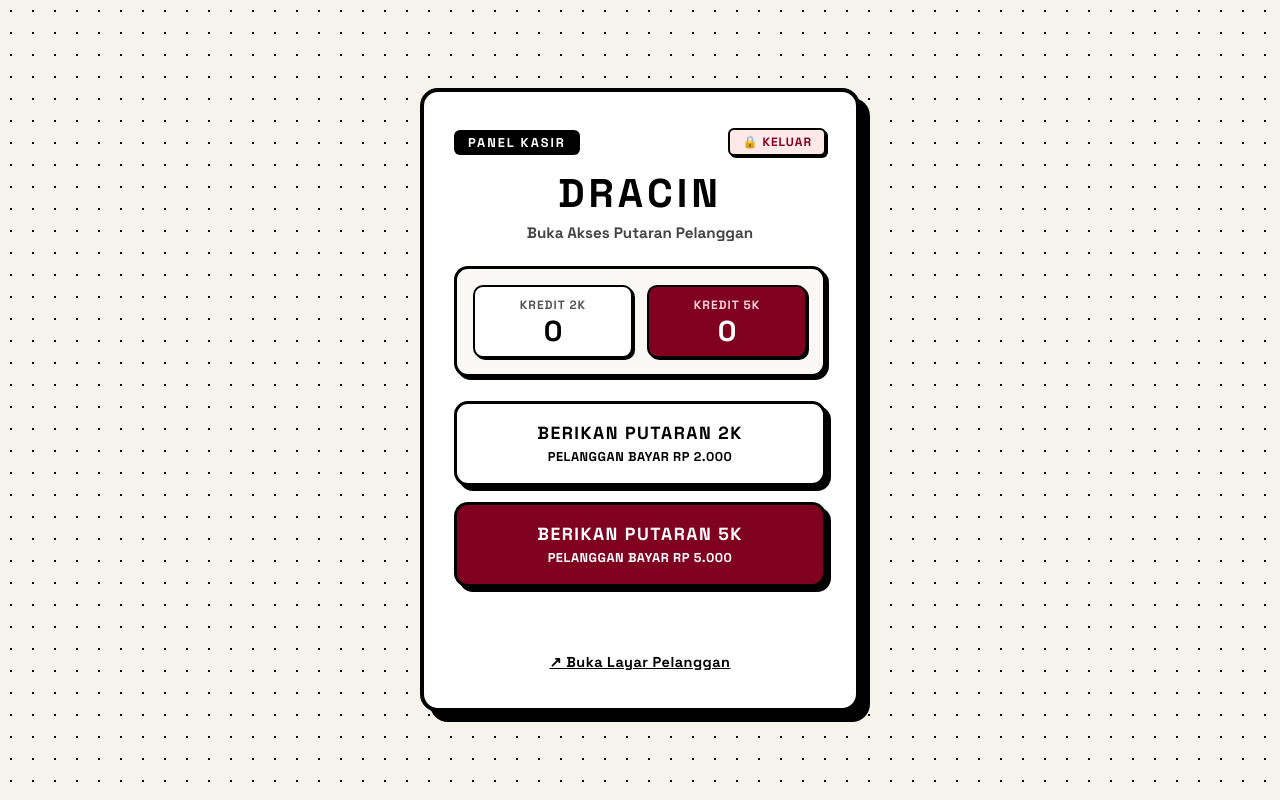
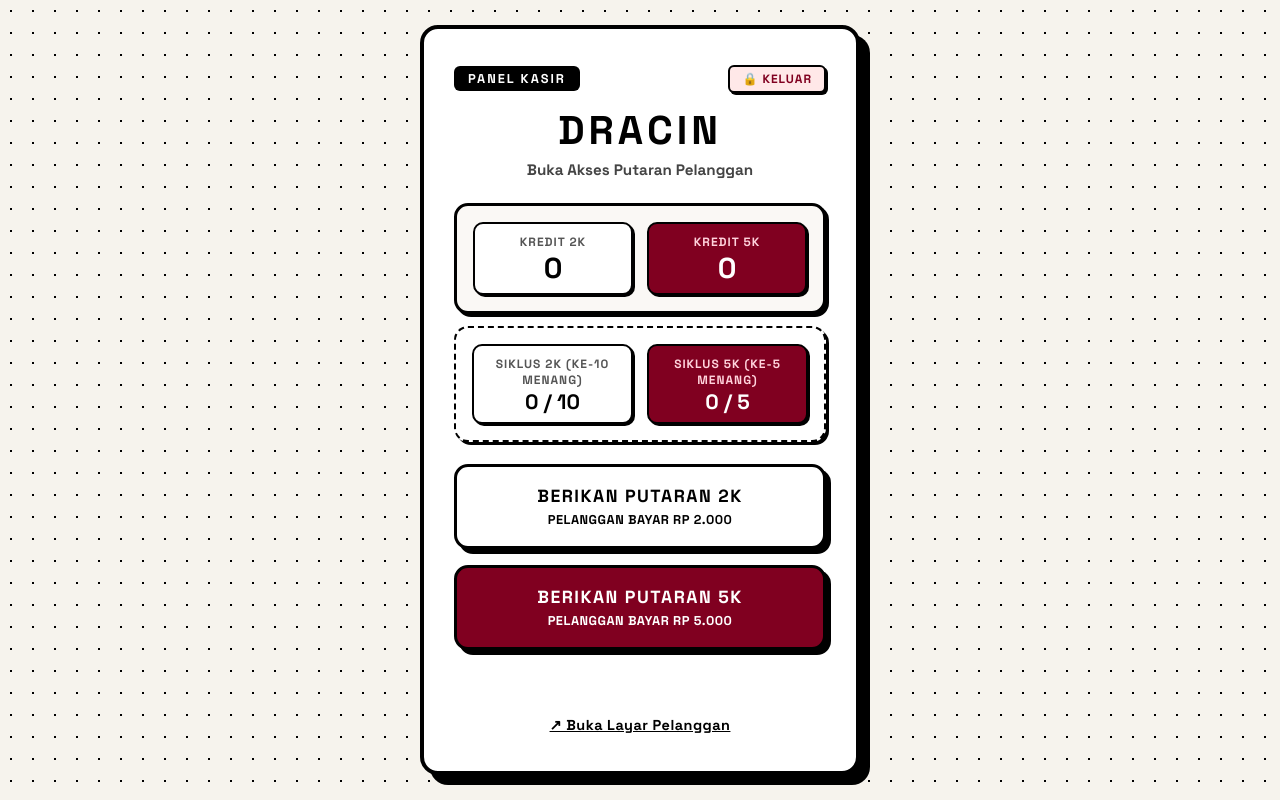
Before and after one commit to tazkiyah-m/dracin-spin, a Flask app: page /admin in a window 1280 px wide. Run offline with Flask 3, Linux system fonts and the light colour scheme; the visitor is signed in with stand-in values (Sample User, id 1); data that the repository does not hold is empty.

Commit message:
Implement profit-guaranteed win cycles (5th for 5k, 10th for 2k)

```diff
--- a/app.py
+++ b/app.py
@@ -78,6 +78,8 @@ def _stock_left(prize_key):
 store_state = {
     "credit_2k": 0,
     "credit_5k": 0,
+    "spin_count_2k": 0,
+    "spin_count_5k": 0,
     "history": []
 }
 
@@ -85,7 +87,7 @@ store_state = {
 def _public_state():
     _reset_stock_if_new_day()
     stock = {k: _stock_left(k) for k in PRIZES}
-    return {
+    state = {
         "credit_2k": store_state["credit_2k"],
         "credit_5k": store_state["credit_5k"],
         "history": store_state["history"][-10:][::-1],
@@ -94,6 +96,17 @@ def _public_state():
             for k, v in PRIZES.items()
         },
     }
+    # Hanya berikan info progress putaran rahasia jika admin kasir sedang login
+    if session.get("is_admin"):
+        c2k = store_state["spin_count_2k"] % 10
+        c5k = store_state["spin_count_5k"] % 5
+        state["admin_stats"] = {
+            "progress_2k": f"{c2k} / 10",
+            "progress_5k": f"{c5k} / 5",
+            "total_spins_2k": store_state["spin_count_2k"],
+            "total_spins_5k": store_state["spin_count_5k"],
+        }
+    return state
 
 
 def admin_required(f):
@@ -162,35 +175,36 @@ def api_spin():
         elif spin_type == "5k" and store_state["credit_5k"] < 1:
             return jsonify({"error": "Kredit 5K tidak cukup."}), 402
 
-        # Potong kredit secara atomic
+        # Potong kredit dan update counter putaran rahasia
         if spin_type == "2k":
             store_state["credit_2k"] -= 1
+            store_state["spin_count_2k"] += 1
+            # 2K: Menang hanya jika tepat putaran ke-10 (kelipatan 10)
+            is_winning_turn = (store_state["spin_count_2k"] % 10 == 0)
         else:
             store_state["credit_5k"] -= 1
+            store_state["spin_count_5k"] += 1
+            # 5K: Menang hanya jika tepat putaran ke-5 (kelipatan 5)
+            is_winning_turn = (store_state["spin_count_5k"] % 5 == 0)
 
         _client_cooldowns[client_token] = time.time()
 
-        # Hitung peluang menang
-        weights = []
-        for i, seg in enumerate(SEGMENTS):
-            key = seg["prize_key"]
-            if key is None:
-                weight = 10 if spin_type == "2k" else 2
-            else:
-                if _stock_left(key) > 0:
-                    weight = 1 if spin_type == "2k" else 5
-                else:
-                    weight = 0
-            weights.append(weight)
+        # Slot Zonk dan Slot Hadiah yang masih ada stok
+        zonk_indices = [i for i, seg in enumerate(SEGMENTS) if seg["prize_key"] is None]
+        prize_indices = [
+            i for i, seg in enumerate(SEGMENTS)
+            if seg["prize_key"] is not None and _stock_left(seg["prize_key"]) > 0
+        ]
 
-        chosen_index = random.choices(range(len(SEGMENTS)), weights=weights, k=1)[0]
-        chosen = SEGMENTS[chosen_index]
-        prize_key = chosen["prize_key"]
-
-        if prize_key is not None:
+        if is_winning_turn and prize_indices:
+            # Giliran menang! Pilih salah satu hadiah yang tersedia
+            chosen_index = random.choice(prize_indices)
+            prize_key = SEGMENTS[chosen_index]["prize_key"]
             _stock_state["given"][prize_key] += 1
             result = {"is_win": True, "prize_key": prize_key, "prize_name": PRIZES[prize_key]["name"]}
         else:
+            # 100% ZONK: Bukan giliran menang atau stok hadiah hari ini habis
+            chosen_index = random.choice(zonk_indices)
             result = {"is_win": False, "prize_key": None, "prize_name": "Zonk"}
 
         store_state["history"].append(result)
--- a/templates/admin/admin.html
+++ b/templates/admin/admin.html
@@ -152,6 +152,17 @@
       line-height: 1;
     }
 
+    .monitor-val-sm {
+      font-size: 1.3rem;
+    }
+
+    .status-monitor--stats {
+      margin-top: -12px;
+      margin-bottom: 22px;
+      background: #FFFFFF;
+      border: 2px dashed #000000;
+    }
+
     .actions {
       display: flex;
       flex-direction: column;
@@ -255,6 +266,18 @@
       </div>
     </div>
 
+    <!-- Monitor Rahasia Siklus Menang (Hanya Kasir) -->
+    <div class="status-monitor status-monitor--stats">
+      <div class="monitor-box">
+        <span class="monitor-label">Siklus 2K (Ke-10 Menang)</span>
+        <span class="monitor-val monitor-val-sm" id="stats-2k">0 / 10</span>
+      </div>
+      <div class="monitor-box monitor-box--5k">
+        <span class="monitor-label">Siklus 5K (Ke-5 Menang)</span>
+        <span class="monitor-val monitor-val-sm" id="stats-5k">0 / 5</span>
+      </div>
+    </div>
+
     <!-- Tombol Kasir -->
     <div class="actions">
       <button class="btn btn-2k" onclick="addCredit('2k')">
@@ -277,6 +300,8 @@
     const toast = document.getElementById("toast");
     const m2k = document.getElementById("monitor-2k");
     const m5k = document.getElementById("monitor-5k");
+    const s2k = document.getElementById("stats-2k");
+    const s5k = document.getElementById("stats-5k");
 
     async function fetchState() {
       try {
@@ -285,6 +310,10 @@
           const state = await res.json();
           m2k.textContent = state.credit_2k;
           m5k.textContent = state.credit_5k;
+          if (state.admin_stats) {
+            s2k.textContent = state.admin_stats.progress_2k;
+            s5k.textContent = state.admin_stats.progress_5k;
+          }
         }
       } catch (e) {}
     }
```
